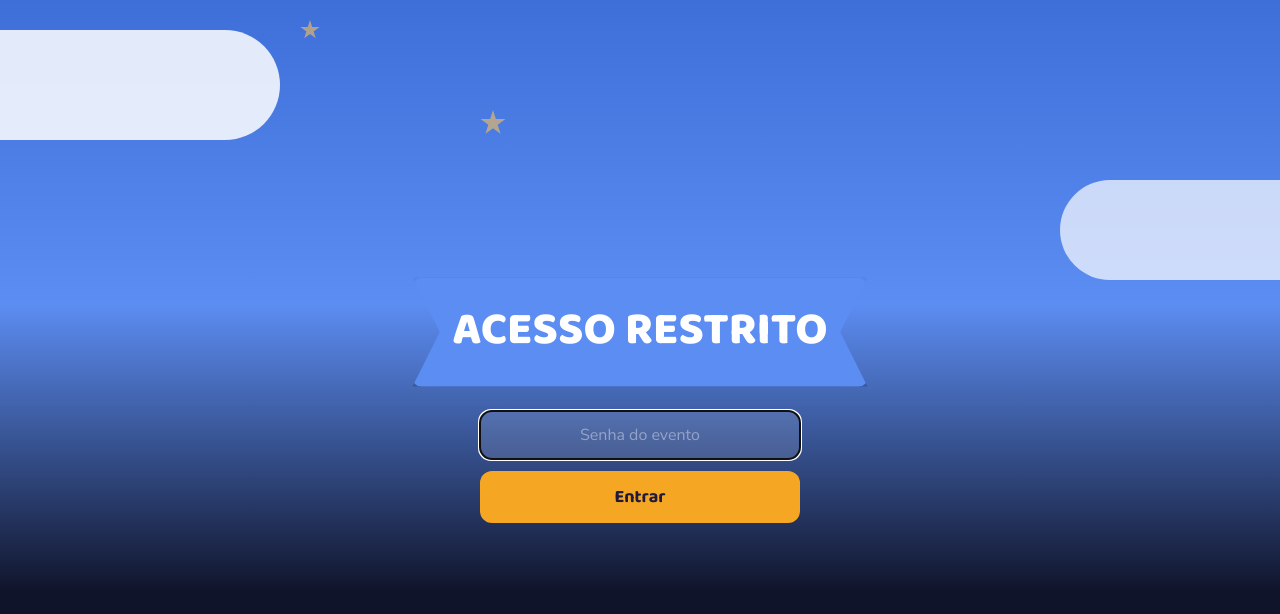
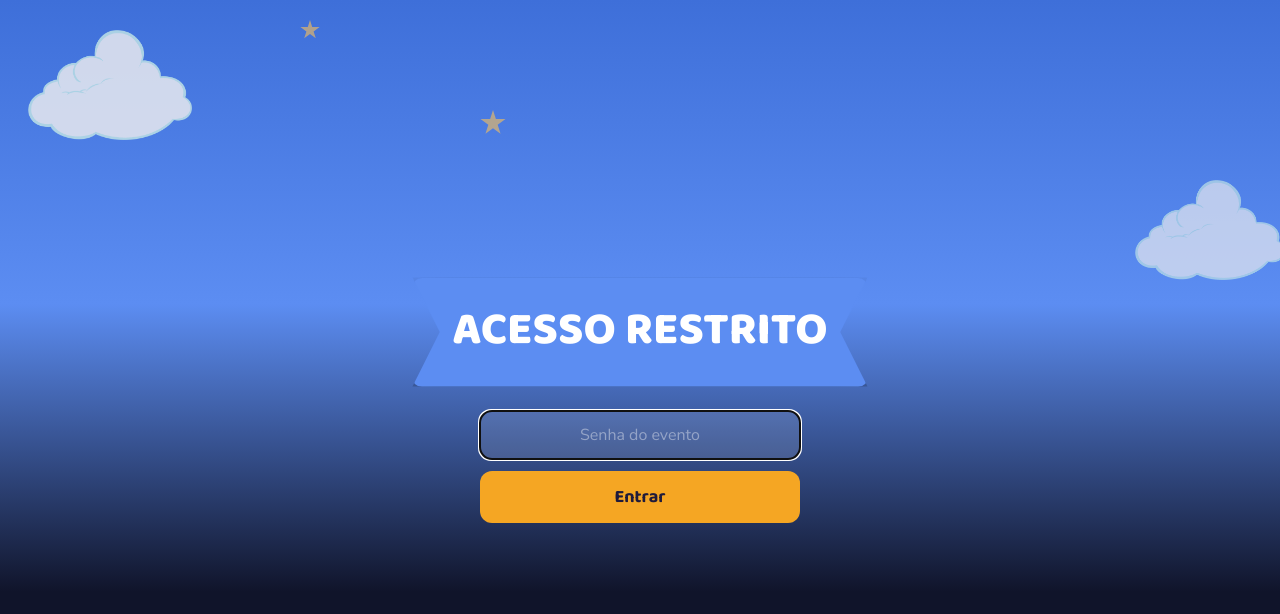
Before and after one commit to connexowner-collab/BINGO-ONLINE, a React (Vite) app in the folder client/: page / in a window 1280 px wide. Shown: the top 614 px of the page. Built offline with nearby package versions, Linux system fonts and the light colour scheme; no server answers.

Commit message:
Troca as nuvens do design pela ilustração enviada pelo usuário
Cloud (components/decor/Sparkle.tsx) agora renderiza a imagem em vez do
antigo retângulo branco arredondado; usa object-fit: contain pra caber nas
mesmas caixas de tamanho já usadas em cada tela sem distorcer a nuvem.

```diff
--- a/client/src/components/decor/Sparkle.tsx
+++ b/client/src/components/decor/Sparkle.tsx
@@ -53,7 +53,9 @@ export function Cloud({
   opacity?: number;
 }) {
   return (
-    <div
+    <img
+      src="/decor/cloud.png"
+      alt=""
       style={{
         position: 'absolute',
         top,
@@ -61,8 +63,7 @@ export function Cloud({
         right,
         width,
         height,
-        background: '#fff',
-        borderRadius: 999,
+        objectFit: 'contain',
         opacity,
       }}
     />
```
Also changed, not shown: client/public/decor/cloud.png (added).
